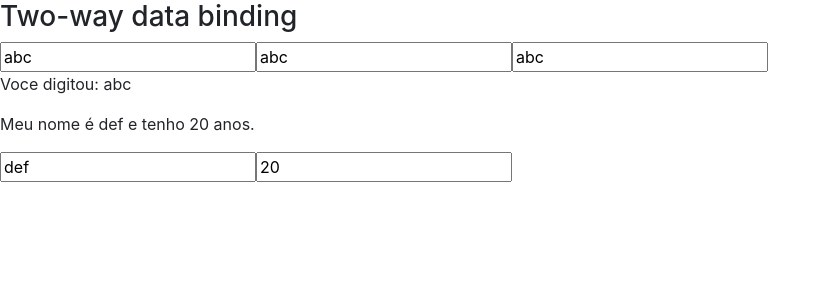
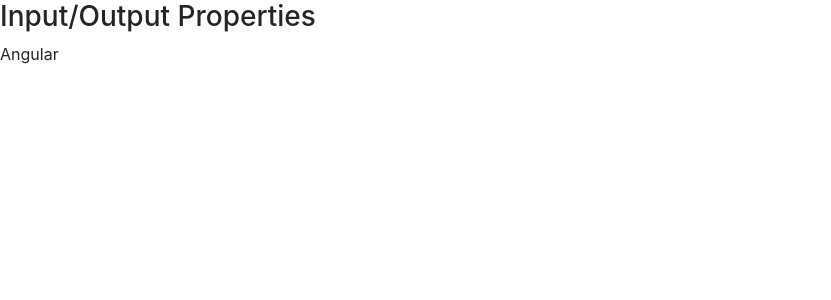
Before and after one commit to edulima2412/budget-app, an Angular app in the folder data-binding/: page / in a window 1280 px wide. Shown: the top 300 px of the page, without its empty margins (0-831 px from the left). Built offline with nearby package versions, Linux system fonts and the light colour scheme.

Commit message:
input-property

```diff
--- a/data-binding/src/app/app.module.ts
+++ b/data-binding/src/app/app.module.ts
@@ -4,11 +4,13 @@
 
 import { AppComponent } from './app.component';
 import { DataBindingComponent } from './data-binding/data-binding.component';
+import { InputPropertyComponent } from './input-property/input-property.component';
 
 @NgModule({
   declarations: [
     AppComponent,
-    DataBindingComponent
+    DataBindingComponent,
+    InputPropertyComponent
   ],
   imports: [
     BrowserModule,
--- a/data-binding/src/app/data-binding/data-binding.component.html
+++ b/data-binding/src/app/data-binding/data-binding.component.html
@@ -1,5 +1,5 @@
-<section class="property-binding">
-  <!-- <article>
+<!-- <section class="property-binding">
+  <article>
         <h3>Interpolation / Interpolação</h3>
         <p>String renderizada com interpolação: {{ url }}</p>
         <p>Resultado de 1 + 1 é: {{ 1 + 1 }}</p>
@@ -11,9 +11,9 @@
         <h3>Property Binding</h3>
         <img src="{{ urlImagem }}" />
         <img [src]="urlImagem" />
-    </article> -->
+    </article>
 
-  <!-- <article>
+  <article>
     <h3>Class e Style Binding</h3>
     <div>
       Selecione uma classe
@@ -66,8 +66,8 @@
         Esse texto somente aparece em caso de erro.
       </div>
     </div>
-  </article> -->
-  <!-- <article>
+  </article>
+  <article>
     <h3>Event binding</h3>
     <div>
       <button (click)="botaoClicado()" class="btn btn-primary">
@@ -90,7 +90,7 @@
         >Passe o mouse sobre mim</span
       >
     </div>
-  </article> -->
+  </article>
   <article class="two-way-binding">
     <h3>Two-way data binding</h3>
     <div>
@@ -113,4 +113,10 @@
       <input type="text" [(ngModel)]="pessoa.idade" />
     </div>
   </article>
+</section> -->
+<section class="input-output-properties">
+  <article>
+    <h3>Input/Output Properties</h3>
+    <app-curso [nome]="nomeCurso"></app-curso>
+  </article>
 </section>
--- a/data-binding/src/app/data-binding/data-binding.component.ts
+++ b/data-binding/src/app/data-binding/data-binding.component.ts
@@ -19,6 +19,8 @@
     nome: 'def',
     idade: 20
   }
+
+  nomeCurso: string = 'Angular';
 
   getValor(){
     return 1;
--- /dev/null
+++ b/data-binding/src/app/input-property/input-property.component.html
@@ -0,0 +1,3 @@
+<p>
+    {{ nomeCurso }}
+</p>
--- /dev/null
+++ b/data-binding/src/app/input-property/input-property.component.ts
@@ -0,0 +1,17 @@
+import { Component, OnInit, Input } from '@angular/core';
+
+@Component({
+  selector: 'app-curso',
+  templateUrl: './input-property.component.html',
+  styleUrls: ['./input-property.component.css']
+})
+export class InputPropertyComponent implements OnInit {
+
+  @Input('nome') nomeCurso: string = '';
+
+  constructor() { }
+
+  ngOnInit(): void {
+  }
+
+}
```
Also changed, not shown: data-binding/src/app/input-property/input-property.component.css (added), 1 other file (tests, documents, lock files or other folders).
